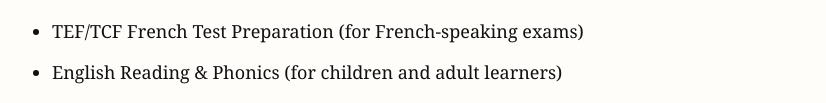
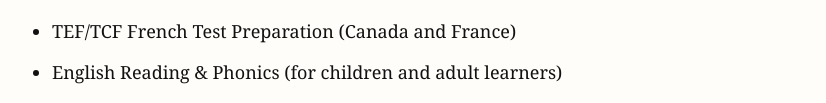
Before and after one commit to lbeaubien/ars-mentis-tutoring, a plain HTML site: page index.html in a window 1280 px wide. Shown: the part 656-759 px from the top of the page, without its empty margins (208-1034 px from the left). Drawn offline with Linux system fonts and the light colour scheme.

Commit message:
Update index.html

```diff
--- a/index.html
+++ b/index.html
@@ -16,7 +16,7 @@
     <section id="services">
         <h2>What We Offer</h2>
         <ul>
-            <li>TEF/TCF French Test Preparation (for French-speaking exams)</li>
+            <li>TEF/TCF French Test Preparation (Canada and France) </li>
             <li>English Reading & Phonics (for children and adult learners)</li>
             <li>Essay Writing Skills (for academic and professional success)</li>
             <li>General Academic Support (Math, Science, and more)</li>
```
